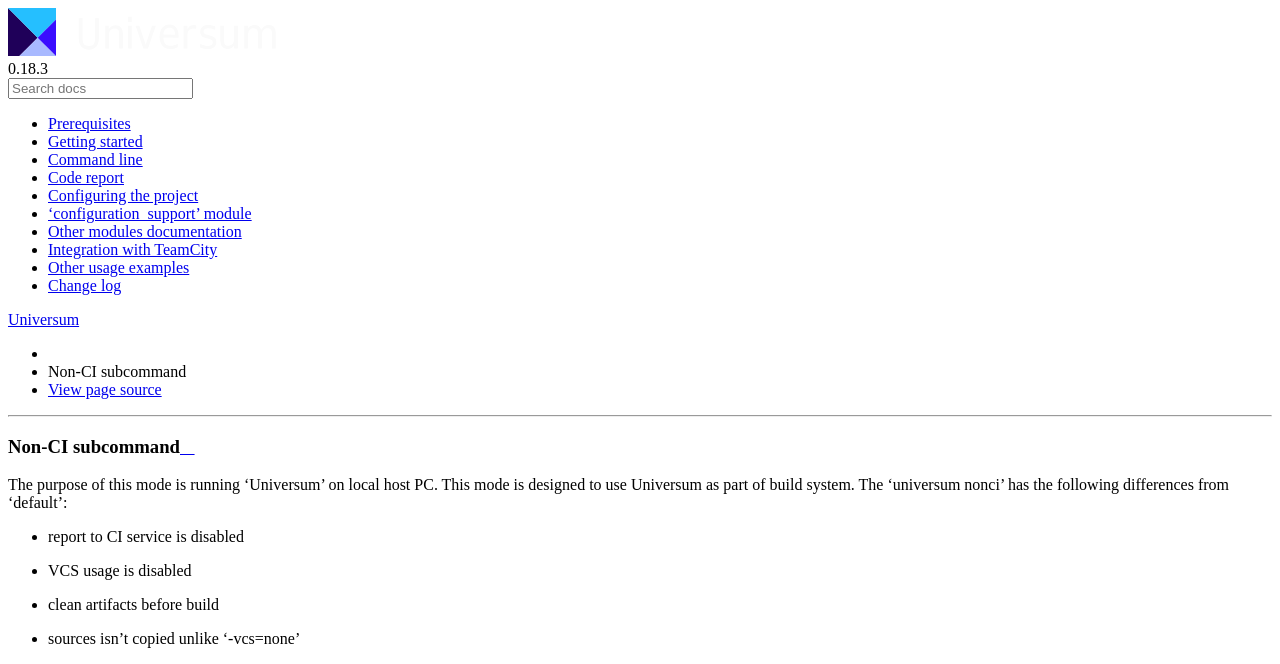
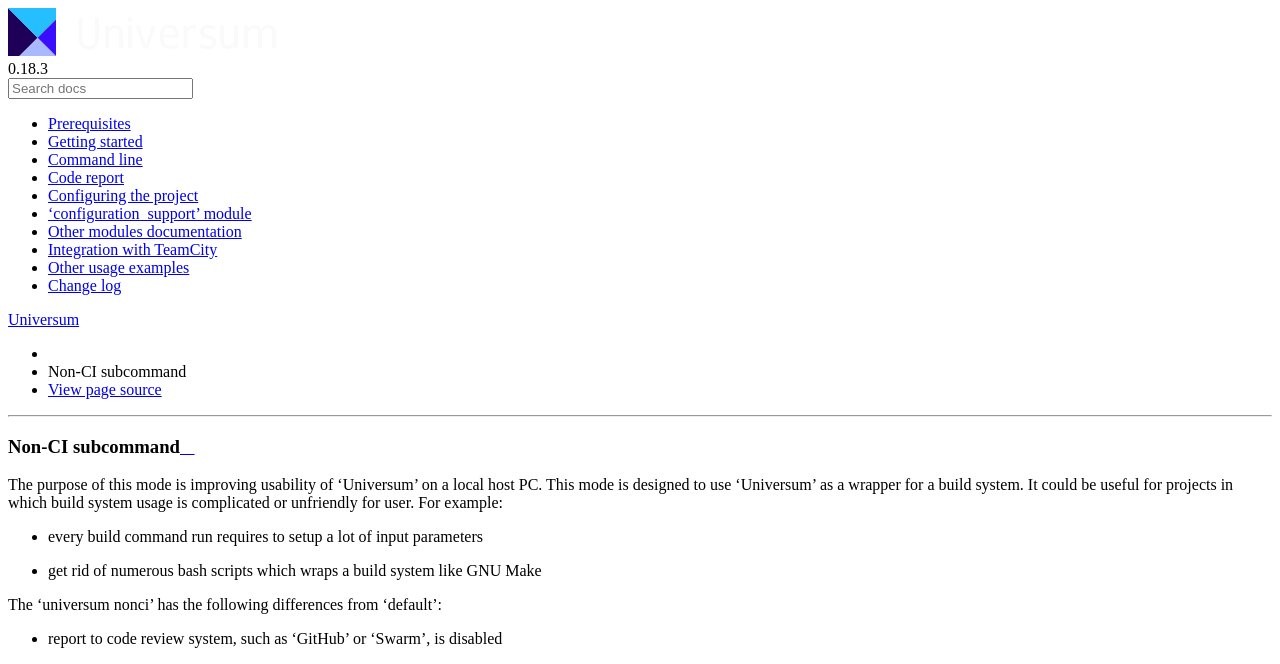
Before and after one commit to Samsung/Universum, a Sphinx documentation site: the page built from doc/args_nonci.rst, in a window 1280 px wide, cut to the strip 0-664 px from the top of the page. Built offline with Sphinx 7.4.7 and the Read the Docs theme 2.0.0, drawn with Linux system fonts in a browser that asks for light colours; some of the changed text lies outside the part shown.

Commit message:
fix(docs): 'nonci' description

```diff
--- a/doc/args_nonci.rst
+++ b/doc/args_nonci.rst
@@ -3,14 +3,21 @@
 Non-CI subcommand
 -------------------
 
-The purpose of this mode is running 'Universum' on local host PC.
-This mode is designed to use Universum as part of build system.
+The purpose of this mode is improving usability of 'Universum' on a local host PC.
+This mode is designed to use 'Universum' as a wrapper for a build system.
+It could be useful for projects in which build system usage is complicated or unfriendly for user.
+For example:
+
+- every build command run requires to setup a lot of input parameters
+- get rid of numerous bash scripts which wraps a build system like GNU Make
+
+
 The 'universum nonci' has the following differences from 'default':
 
-- report to CI service is disabled
-- VCS usage is disabled
-- clean artifacts before build
-- sources isn't copied unlike '-vcs=none'
+- report to code review system, such as 'GitHub' or 'Swarm', is disabled
+- version control is disabled
+- implemented removing of artifacts before build
+- 'Universum' works with sources 'in place', without copying
 
 
 .. argparse::
```
